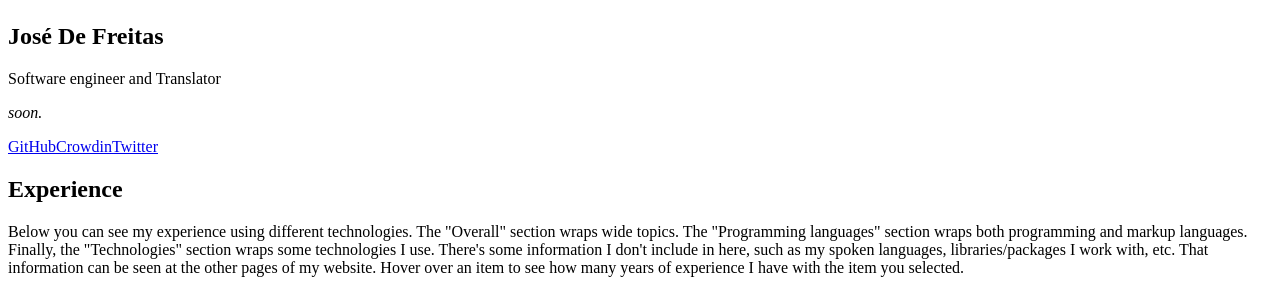
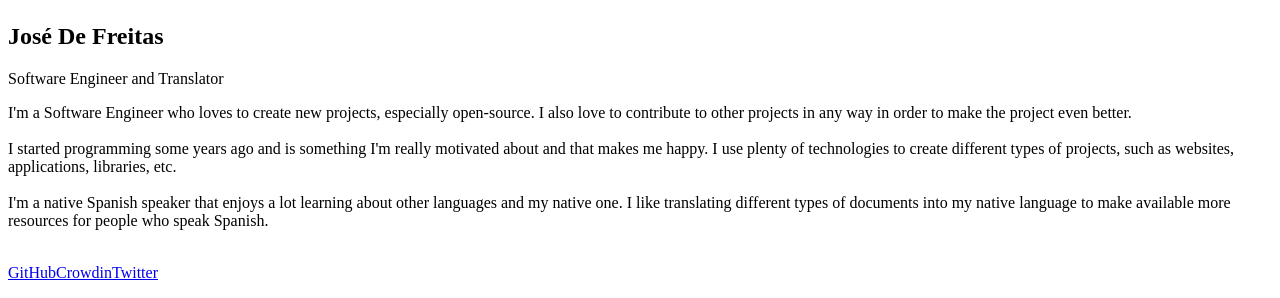
Before and after one commit to JoseDeFreitas/JoseDeFreitas-website, a Next.js app: page / in a window 1280 px wide. Shown: the part 327-625 px from the top of the page. Built offline with nearby package versions, Linux system fonts and the light colour scheme.

Commit message:
Write main text

```diff
--- a/pages/index.js
+++ b/pages/index.js
@@ -57,11 +57,21 @@ export default function Home({ overallList, planguagesList, technologiesList })
                             </div>
                             <div className="col-start-2 col-end-3 self-center ml-8">
                                 <h1 className="text-first-800 font-bold text-5xl">José De Freitas</h1>
-                                <p className="text-first-800 font-semibold text-2xl">Software engineer and Translator</p>
+                                <p className="text-first-800 font-semibold text-2xl">Software Engineer and Translator</p>
                             </div>
                         </div>
                         <div>
-                            <p className="text-first-600 font-semibold text-xl"><i>soon.</i></p>
+                            <p className="text-first-600 font-semibold text-xl">
+                                I'm a Software Engineer who loves to create new projects, especially open-source.
+                                I also love to contribute to other projects in any way in order to make the
+                                project even better.<br/><br/>
+                                I started programming some years ago and is something I'm really motivated
+                                about and that makes me happy. I use plenty of technologies to create
+                                different types of projects, such as websites, applications, libraries, etc.<br/><br/>
+                                I'm a native Spanish speaker that enjoys a lot learning about other languages
+                                and my native one. I like translating different types of documents into my
+                                native language to make available more resources for people who speak Spanish.<br/><br/>
+                            </p>
                         </div>
                         <div className="absolute bg-first-100 bottom-0 left-0 w-full p-4 border-t-2 border-first-200">
                             <div className="grid grid-flow-col gap-4 justify-items-stretch">
```
